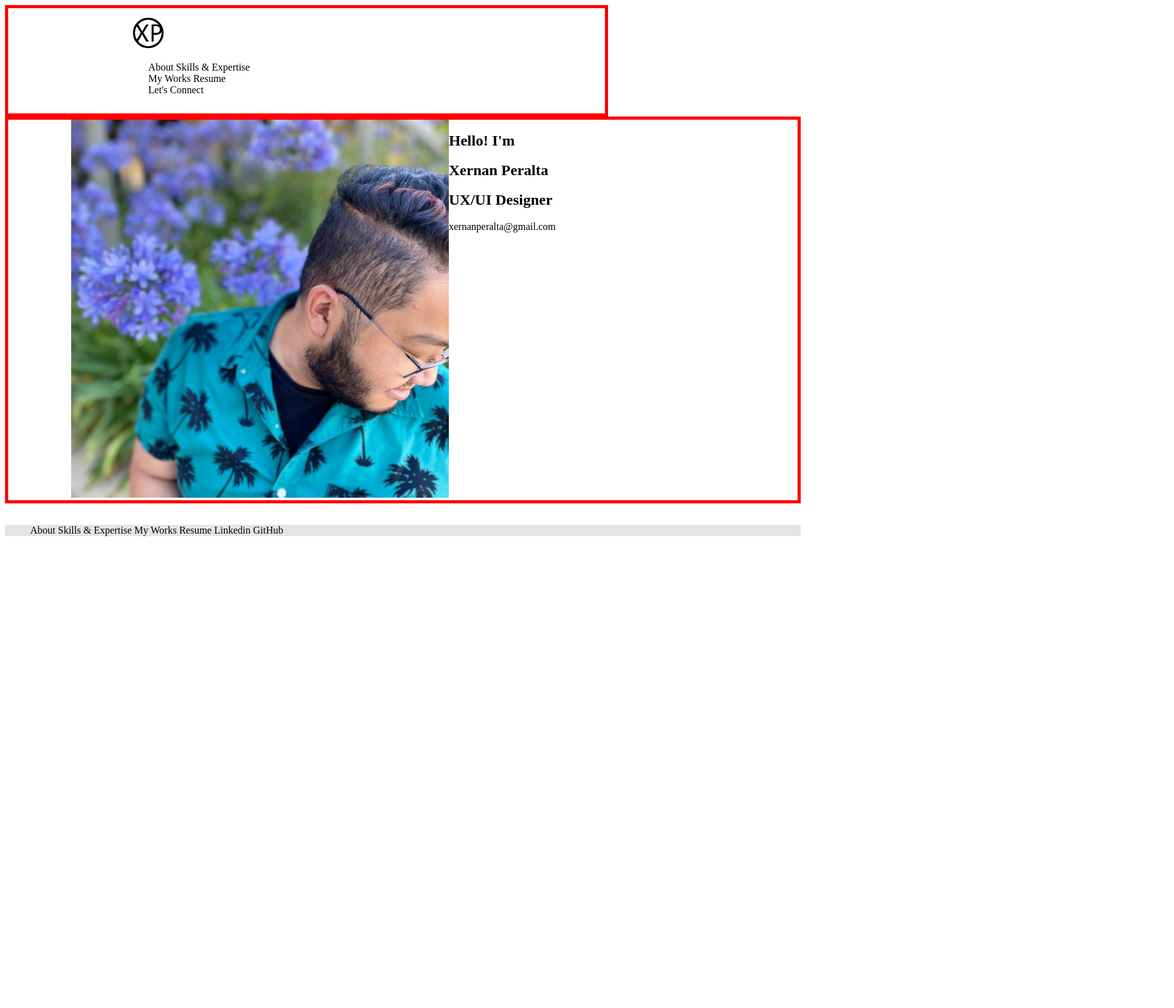
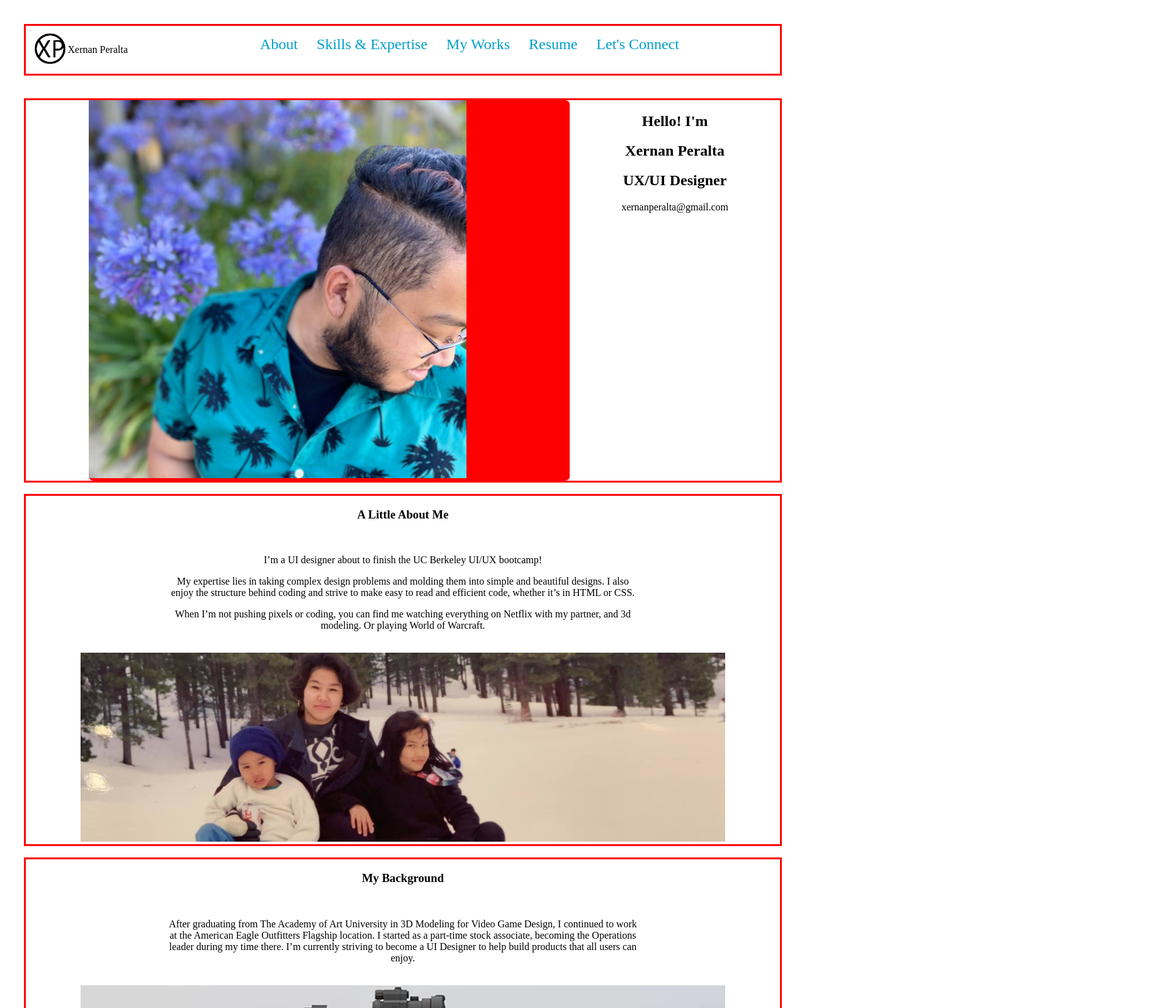
Before and after one commit to XernanPeralta/UX_UI_HW_17, a plain HTML site: page index.html in a window 1280 px wide. Shown: the top 1600 px of the page at 63% size, 1865 px wide, since content can reach past the window. Before the commit the page ends 867 px from the top, so only its background shows below. Drawn offline with Linux system fonts and the light colour scheme; files that its build step writes are made by us from their sources.

Commit message:
New Repo
HTML and CSS changes. Need to work on it more.

```diff
--- a/CSS/style.css
+++ b/CSS/style.css
@@ -1,43 +1,167 @@
-header {
-    border: 5px solid red;
+body {
+    gap: 50px;
+    padding: 30px;
 }
-.hero {
-    border: 5px solid red;
+p {
+    margin-left: auto;
+    margin-right: auto;
+    max-width: 750px;
 }
-.inline-block {
-    display: inline-block;
-    vertical-align: top;
+
+/*Logo and NavBar*/
+.navigation {
+    align-content: center;
 }
-.logo {
-    left: 100px;
-    text-align: center;
+.logoBar {
+    display: flex;
+    align-items: center;
+    margin: 10px;
 }
-.navigation {
-    width: 73%;
-    padding: 1%;
+.navBar ul {
+    display: flex;
+    gap: 30px;
+    position: auto;
 }
-.ulNavigation {
-    width: 50%;
-    margin-left: auto;
+.navBar li {
+    list-style: none;
+
 }
+.navBar a {
+    text-decoration: none;
+    color: #019fca;
+    font-size: 24px;
+}
+.grid-containerlogoBar {
+    display: grid;
+    grid-template-areas:
+        'logoBar navBar';
+}
+
+/*HeroSection Section */
 .heroImg {
     margin-left: 100px;
     align-self: left;
     border-radius: 1%;
 }
+.grid-containerheroSection {
+    display: grid;
+    grid-template-areas:
+        'heroImg heroContent';
+}
+.heroContent {
+    text-align: center;
+}
+.heroImg {
+    background-color: red;
+}
+
+/*AboutMe Section*/
+.aboutMe {
+    text-align: center;
+}
+.aboutMephoto {
+    object-fit: cover;
+    width: 1024px;
+    height: 300px;
+}
+/*width is 1821px*/
+
+/*myBackground Section*/
+.myBackground {
+    text-align: center;
+}
+.myBackgroundphoto {
+    object-fit: cover;
+    object-position: 0 38%;
+    width: 1024px;
+    height: 300px;
+}
+
+/*skillsandExpertise Section*/
+.skillsandExpertise {
+    text-align: center;
+}
+.grid-containerskillsandExpertise {
+    display: grid;
+    grid-template-columns: auto auto auto;
+    padding: 2px;
+}
+.grid-itemskillsandExpertise {
+    padding: 5px;
+    text-align: center;
+}
+
+/*myWorks Section*/
+.grid-containermyWorks {
+    display: grid;
+    grid-template-areas:
+        'column1 column2 column3';
+    gap: 9px;
+}
+.myWorks {
+    text-align: center;
+}
+.column1photo {
+    object-fit: cover;
+    object-position: 0 38%;
+    width: 596px;
+    height: 300px;
+}
+.column2photo{
+    object-fit: cover;
+    object-position: 0 38%;
+    width: 596px;
+    height: 300px;
+}
+.column3photo{
+    object-fit: cover;
+    object-position: 0 38%;
+    width: 596px;
+    height: 300px;
+}
+
+.column1 {
+    border: 3px solid green;
+}
+.column2 {
+    border: 3px solid yellow;
+}
+.column3 {
+    border: 3px solid purple;
+}
+
+/*letsConnect Section*/
+.letsConnect {
+    text-align: center;
+}
+
+/*Footer Section*/
 .footer {
-    background-color: #e5e5e5;
-    padding: center;
+    width: 100%;
+    margin: auto;
 }
-.column {
-    float: left;
-    width: 33%;
-    padding: 0 100px;
+.footer ul {
+    display: flex;
+    gap: 30px;
 }
-.grid {
-    display: grid;
-    grid-template-columns: 1fr 1fr 1fr;
-    grid-template-rows: 1fr;
-    grid-template-areas:
-    "heroImg content"
+.footer li {
+    list-style: none;
+    text-align: center;
 }
+.footer a {
+    text-decoration: none;
+    color: #019fca;
+    font-size: 24px;
+}
+
+/*Border Color Test*/
+.heroSection,
+.aboutMe,
+.myBackground,
+.skillsandExpertise,
+.myWorks,
+.letsConnect,
+.footer,
+.navigation {
+    border: 3px solid red;
+}
--- a/index.html
+++ b/index.html
@@ -4,130 +4,139 @@
     <meta charset="UTF-8">
     <meta name="viewport" content="width=device-width, initial-scale=1.0">
     <title>Document</title>
-    <link rel="stylesheet" href="../UX_UI_HW_17/CSS/style.css">
+    <link rel="stylesheet" href="../UX_UI_HW_18/CSS/style.css">
 </head>
 <body>
     <header class="navigation">
-        <nav class="inline-block">
-            <div class="logo">
-                <img src="../UX_UI_HW_17/Images/Logo WIP.png" alt="XP Logo" style="height:52px" style="width:52px">
+        <div class="grid-containerlogoBar">
+            <div class="logoBar">
+                <div>
+                    <img class="logo" src="../UX_UI_HW_17/Images/Logo WIP.png" alt="XP Logo" style="height:52px" style="width:52px">
                 </div>
-            <ul class="ulNavigation">
-                <li class="inline-block p">About</li>
-                <li class="inline-block p">Skills & Expertise</li>
-                <li class="inline-block p">My Works</li>
-                <li class="inline-block p">Resume</li>
-                <li class="inline-block p">Let's Connect</li>
+                <div>
+                    <p>Xernan Peralta</p>
+                </div>
+                </div>
+            <nav class="navBar">
+                <ul>
+                    <li><a href="">About</a></li>
+                    <li><a href="">Skills & Expertise</a></li>
+                    <li><a href="">My Works</a></li>
+                    <li><a href="">Resume</a></li>
+                    <li><a href="">Let's Connect</a></li>
                 </ul>
             </nav>
+        </div>
     </header>
-    <body>
-        <section class="hero grid">
+    <br>
+    <br>
+    <section class="heroSection">
+        <div class="grid-containerheroSection">
             <div class="heroImg">
                 <img src="../UX_UI_HW_17/Images/Portfolio Picture.jpg" alt="Profile Picture" width="600" height="600">
             </div>
-            <div class="content">
-                <h1 class="h1">Hello! I'm</h1>
-                <h2 class="h2">Xernan Peralta</h2>
-                <h1 class="h1">UX/UI Designer</h1>
-                <p class="p">xernanperalta@gmail.com</p>
+            <div class="heroContent">
+                <h1>Hello! I'm</h1>
+                <h2>Xernan Peralta</h2>
+                <h1>UX/UI Designer</h1>
+                <p>xernanperalta@gmail.com</p>
+            </div>
+
     </div>
     </section>
     <br>
-        <!-- <section class="aboutMe">
-            <div class="content">
-                <h3 class="h3">A Little About Me</h3>
+    <section class="aboutMe">
+        <div>
+            <h3>A Little About Me</h3>
             <br>
-                <p class="p">I’m a UI designer about to finish the UC Berkeley UI/UX bootcamp!</p>
+            <p>I’m a UI designer about to finish the UC Berkeley UI/UX bootcamp!</p>
+            <p>My expertise lies in taking complex design problems and molding them into simple and beautiful designs.
+            I also enjoy the structure behind coding and strive to make easy to read and efficient code, whether it’s in HTML or CSS.</p>
+            <p>When I’m not pushing pixels or coding, you can find me watching everything on Netflix with my partner, and 3d modeling. Or playing World of Warcraft.</p>
             <br>
-                <p class="p">My expertise lies in taking complex design problems and molding them into simple and beautiful designs.
-                I also enjoy the structure behind coding and strive to make easy to read and efficient code, whether it’s in HTML or CSS.</p>
-                <br>
-                <p class="p">When I’m not pushing pixels or coding, you can find me watching everything on Netflix with my partner, and 3d modeling. Or playing World of Warcraft.</p>
-                <br>
-                <img src="../UX_UI_HW_17/Images/Early Family Photo.jpg" alt="Early Family Photo">
+            <img class="aboutMephoto" src="../UX_UI_HW_17/Images/Early Family Photo.jpg" alt="Early Family Photo">
         </div>
     </section>
+    <br>
     <section class="myBackground">
-            <div class="content">
-                <h3 class="h3">My Background</h3>
+        <div>
+            <h3>My Background</h3>
             <br>
-                <p class="p">After graduating from The Academy of Art University in 3D Modeling for Video Game Design, I continued to work at the American Eagle Outfitters Flagship
+            <p>After graduating from The Academy of Art University in 3D Modeling for Video Game Design, I continued to work at the American Eagle Outfitters Flagship
             location. I started as a part-time stock associate, becoming the Operations leader during my time there. I’m currently striving to become a UI Designer to help build
             products that all users can enjoy.</p>
             <br>
-                <img src="../UX_UI_HW_17/Images/Concept Gun Views.png" alt="Concept Gun">
+            <img class="myBackgroundphoto" src="../UX_UI_HW_17/Images/Concept Gun Views.png" alt="Concept Gun">
         </div>
     </section>
+    <br>
     <section class="skillsandExpertise">
-            <div class="content">
-                <h3 class="h3">Skills & Expertise</h3>
+        <div>
+            <h3>Skills & Expertise</h3>
             <br>
-                <div class="grid-container h4">
-                    <div class="grid-item">Design Research</div>
-                    <div class="grid-item">UI Prototypes</div>
-                    <div class="grid-item">Interactive Design</div>
-                    <div class="grid-item">Information Architecture</div>
-                    <div class="grid-item">User Research</div>
-                    <div class="grid-item">Personas & User Journey</div>
-                    <div class="grid-item">Design Brainstorms</div>
-                    <div class="grid-item">Collaboration</div>
-                    <div class="grid-item">Communication</div>
+            <div class="grid-containerskillsandExpertise">
+                <div class="grid-itemskillsandExpertise"><h4>Design Research</h4></div>
+                <div class="grid-itemskillsandExpertise"><h4>Prototypes</h4></div>
+                <div class="grid-itemskillsandExpertise"><h4>Interactive Design</h4></div>
+                <div class="grid-itemskillsandExpertise"><h4>Information Architecture<h4></h4></div>
+                <div class="grid-itemskillsandExpertise"><h4>User Research</h4></div>
+                <div class="grid-itemskillsandExpertise"><h4>Personas & User Journey</h4></div>
+                <div class="grid-itemskillsandExpertise"><h4>Design Brainstorms</h4></div>
+                <div class="grid-itemskillsandExpertise"><h4>Collaboration</h4></div>
+                <div class="grid-itemskillsandExpertise"><h4>Communication</h4></div>
             </div>
         </div>
     </section>
+    <br>
     <section class="myWorks">
-                <h3 class="h3">My Works</h3>
-                <div class="row">
-                    <div class="column">
-                        <div class="grid-item card">
-                            <img src="../UX_UI_HW_17/Images/Plant Therapy Cover.png" alt="Plant Therapy">
+        <h3>My Works</h3>
+            <div class="grid-containermyWorks">
+                <div class="column1">
+                    <img class="column1photo" src="../UX_UI_HW_17/Images/Plant Therapy Cover.png" alt="Plant Therapy">
                     <div class="container">
-                                <h5 class="h5">Plant Therapy</h5>
-                                <h6 class="h6">2020</h6>
-                                <p class="p">Helping Plant Enthuasiasts gain skills and find support to take care of their plants!</p>
+                        <h5>Plant Therapy</h5>
+                        <h6>2020</h6>
+                        <p>Helping Plant Enthuasiasts gain skills and find support to take care of their plants!</p>
+                        <button>View the Project</button>
                     </div>
                 </div>
-                    </div>
-                    <div class="column">
-                        <div class="grid-item card">
-                            <img src="../UX_UI_HW_17/Images/DOJ Logo.png" alt="Department of Justice">
+                <div class="column2">
+                    <img class="column2photo" src="../UX_UI_HW_17/Images/DOJ Logo.png" alt="Department of Justice">
                     <div class="container">
-                                <h5 class="h5">Department of Justice</h5>
-                                <h6 class="h6">2020</h6>
-                                <p class="p">Redesigning the DOJ website to apply a friendlier and responsive system for the users.</p>
+                        <h5>Department of Justice</h5>
+                        <h6>2020</h6>
+                        <p>Redesigning the DOJ website to apply a friendlier and responsive system for the users.</p>
+                        <button>View the Project</button>
                     </div>
                 </div>
-                    </div>
-                </div>
-                <div class="column">
-                    <div class="grid-item card">
-                        <img src="../UX_UI_HW_17/Images/Farmers Market Vegetables.jpg" alt="CUESA Non-Profit">
+                <div class="column3">
+                    <img class="column3photo" src="../UX_UI_HW_17/Images/Farmers Market Vegetables.jpg" alt="CUESA Non-Profit">
                     <div class="container">
-                            <h5 class="h5">CUESA Non-Profit</h5>
-                            <h6 class="h6">2020</h6>
-                            <p class="p">Redesigned CUESA website to help broaden their user demographic and increase support from community,</p>
-                        </div>
+                        <h5>CUESA Non-Profit</h5>
+                        <h6>2020</h6>
+                        <p>Redesigned CUESA website to help broaden their user demographic and increase support from community,</p>
+                        <button>View the Project</button>
                     </div>
                 </div>
             </div>
     </section>
+    <br>
     <section class="letsConnect">
-            <p class="p">I like to work on interesting projects with fun people!</p>
-            <h1 class="h1">Are you Ready?
+        <p>I like to work on interesting projects with fun people!</p>
+        <h1>Are you Ready?
             <button type="button">Let's Connect!</button>
         </h1>
-        </section> -->
-    </body>
+    </section>
+    <br>
     <footer>
         <section class="footer">
-            <ul class="ulFooter">
-                <li class="inline-block p">About</li>
-                <li class="inline-block p">Skills & Expertise</li>
-                <li class="inline-block p">My Works</li>
-                <li class="inline-block p">Resume</li>
-                <li class="inline-block p">Linkedin</li>
-                <li class="inline-block p">GitHub</li>
+            <ul>
+                <li><a href="">About</a></li>
+                <li><a href="">Skills & Expertise</a></li>
+                <li><a href="">My Works</a></li>
+                <li><a href="">Resume</a></li>
+                <li><a href="">Linkedin</a></li>
+                <li><a href="">GitHub</a></li>
             </ul>
         </section>
     </footer>
```
Lines whose indentation alone changed are shown as unchanged.
